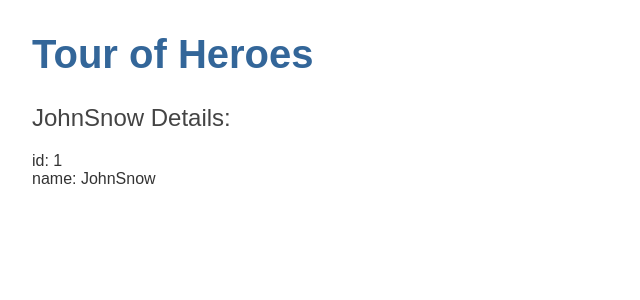
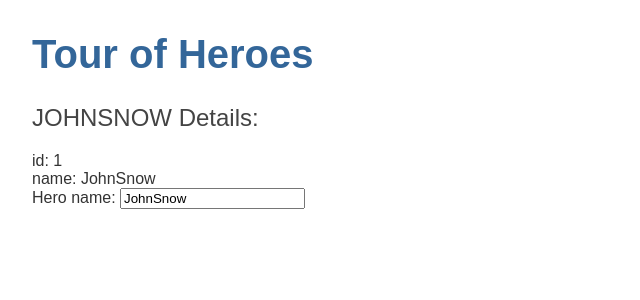
Before and after one commit to firojkabir/comic-heroes-angular, an Angular app: page / in a window 1280 px wide. Shown: the top 300 px of the page, without its empty margins (0-640 px from the left). Built offline with nearby package versions, Linux system fonts and the light colour scheme.

Commit message:
Edit, Two way binding, Form^

```diff
--- a/src/app/heroes/heroes.component.html
+++ b/src/app/heroes/heroes.component.html
@@ -1,3 +1,8 @@
-<h2>{{ hero.name }} Details:</h2>
+<h2>{{ hero.name | uppercase }} Details:</h2>
 <div><span>id: </span>{{ hero.id }}</div>
 <div><span>name: </span>{{ hero.name }}</div>
+
+<div>
+  <label for="name">Hero name: </label>
+  <input id="name" [(ngModel)]="hero.name" placeholder="name" />
+</div>
```
Also changed, not shown: src/app/app.module.ts (+5 -10 lines).
